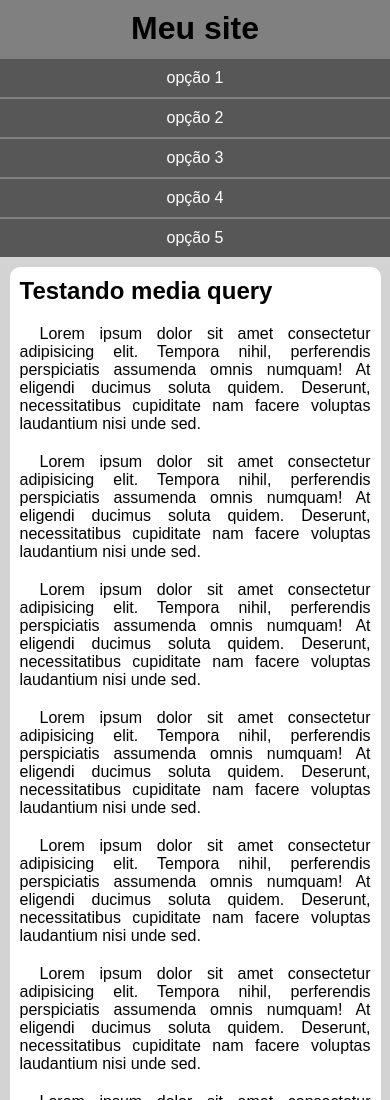
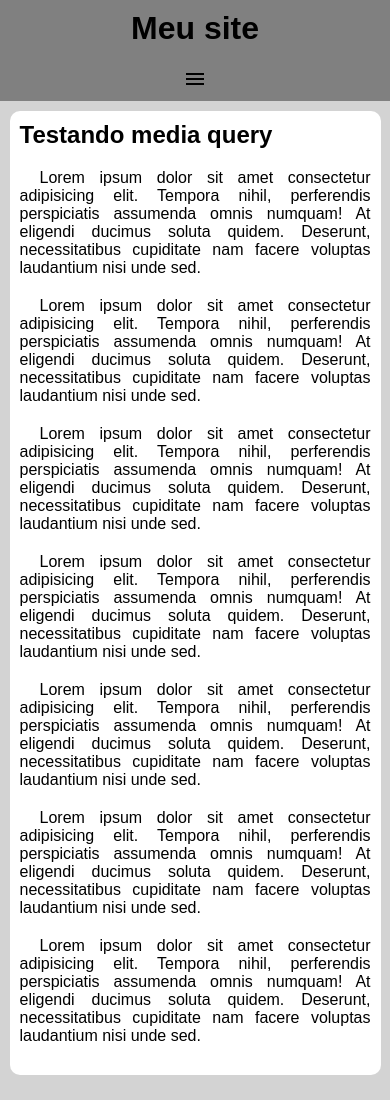
Before and after one commit to Ruanfroiy/menu-responsivo, a plain HTML site: page index.html in a window 390 px wide. Shown: the top 1100 px of the page. After the commit the page ends 1075 px from the top, so only its background shows below. Drawn offline with nearby package versions, Linux system fonts and the light colour scheme.

Commit message:
menu hamburger feito

```diff
--- a/estilos/style.css
+++ b/estilos/style.css
@@ -19,8 +19,21 @@ header > h1{
     text-align: center;
 }
 
+span#burger{
+    background-color: gray;
+    display: block;
+    text-align: center;
+    padding: 10px;
+    cursor: pointer;
+}
+
+span#burger:hover{
+    background-color: white;
+    color: black;
+}
+
 menu{
-    display: block;
+    display: none;
 }
 
 menu > ul{
--- a/index.html
+++ b/index.html
@@ -5,11 +5,13 @@
     <meta name="viewport" content="width=device-width, initial-scale=1.0">
     <title>Document</title>
     <link rel="stylesheet" href="estilos/style.css">
+    <link href="https://fonts.googleapis.com/css2?family=Material+Symbols+Outlined" rel="stylesheet" />
 </head>
 <body>
     <header>
         <h1>Meu site</h1>
-        <menu>
+        <span id="burger" class="material-symbols-outlined" onclick="clickMenu()">menu</span>
+        <menu id="itens">
             <ul>
                 <li><a href="#">opção 1</a></li>
                 <li><a href="#">opção 2</a></li>
@@ -31,5 +33,15 @@
             <p>Lorem ipsum dolor sit amet consectetur adipisicing elit. Tempora nihil, perferendis perspiciatis assumenda omnis numquam! At eligendi ducimus soluta quidem. Deserunt, necessitatibus cupiditate nam facere voluptas laudantium nisi unde sed.</p>
         </article>
     </main>
+
+    <script>
+        function clickMenu() {
+            if (itens.style.display == "block") {
+                itens.style.display = "none"
+            } else{
+                itens.style.display = "block"
+            }
+        }
+    </script>
 </body>
 </html>
```
